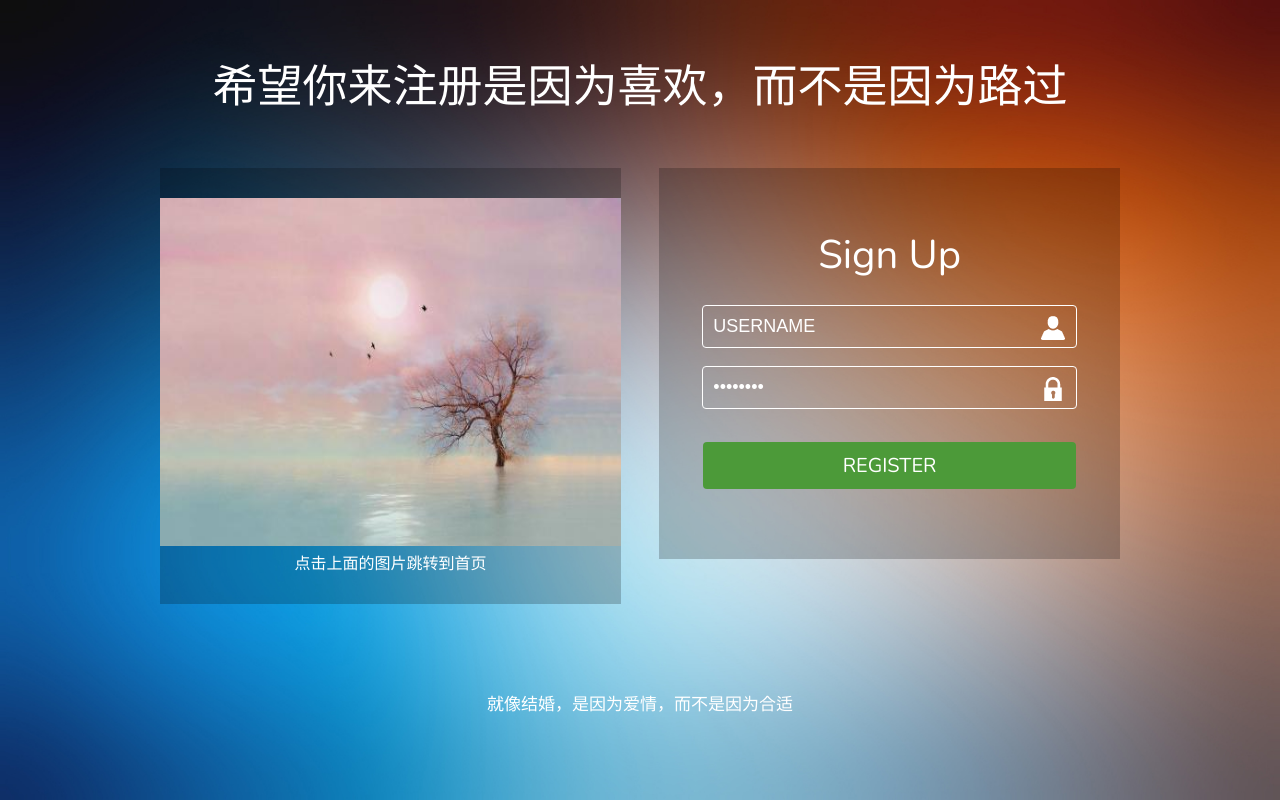
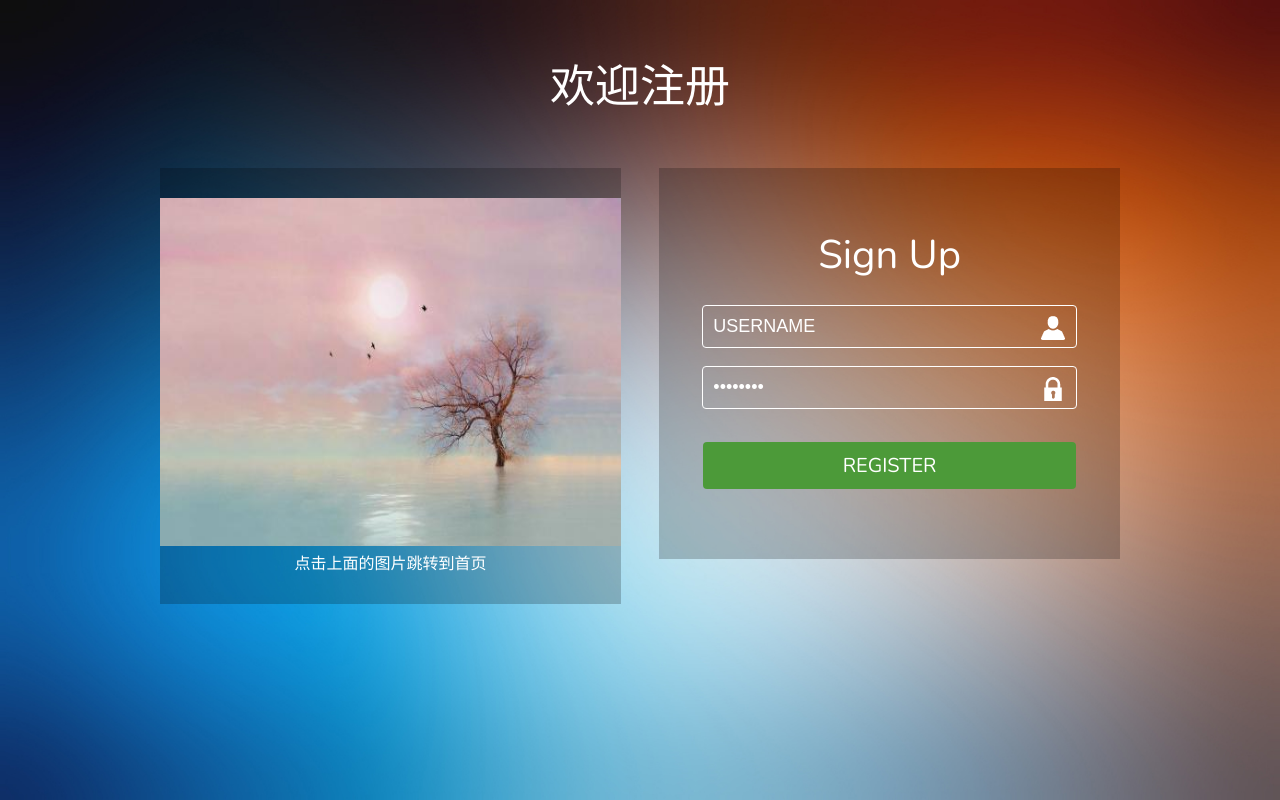
Before and after one commit to FdKing9494/JSPFinal, a Flask app: page /register in a window 1280 px wide. Run offline with Flask 2, Linux system fonts and the light colour scheme; some web fonts are replaced.

Commit message:
注册界面完善

```diff
--- a/templates/register.html
+++ b/templates/register.html
@@ -15,45 +15,48 @@
 <!-- /css files -->
 </head>
 <body>
-<h1>希望你来注册是因为喜欢，而不是因为路过</h1>
-<div class="log">
-	<div class="content1">
-			<a href="index.html"><img src="../static/images/bg.jpg" height="100%" width="100%" style=" width: 600px;height: 348px;top:0;left:0; right:0"/></a>
+<h1>欢迎注册</h1>
+<div class="log container">
+	<div class="content1 row">
+		<a href="/">
+    					<img src="../static/images/bg.jpg" height="100%" width="100%" style=" width: 600px;height: 348px;top:0;left:0; right:0"/>
+					</a>
 			<p style="font-family:'Microsoft Yahei'" align="center" >点击上面的图片跳转到首页</p>
 	</div>
-	<div class="content2">
+
+	<div class="content2 row">
 		<h2>Sign Up</h2>
-		<form>
-			<input type="text" name="userid" value="USERNAME" onfocus="this.value = '';" onblur="if (this.value == '') {this.value = 'NAME AND SURNAME';}">
-            <input type="password" name="psw" value="PASSWORD" onfocus="this.value = '';" onblur="if (this.value == '') {this.value = 'PASSWORD';}">
-			<input type="submit" class="register" value="Register">
+		<form id="fm">
+				<input type="text" id="USERNAME" name="userid" value="USERNAME" onfocus="this.value = '';" onblur="if (this.value == '') {this.value = 'NAME AND SURNAME';}">
+            	<input type="password" id="PASSWORD" name="psw" value="PASSWORD" onfocus="this.value = '';" onblur="if (this.value == '') {this.value = 'PASSWORD';}">
 		</form>
+		<input type="submit" class="register" value="Register" onclick="send();">
 	</div>
 	<div class="clear"></div>
+	<div class="row flex-center"><label id="alert"></label></div>
 </div>
 <div class="footer">
-	<p style="text-align: center">就像结婚，是因为爱情，而不是因为合适</p>
 </div>
 
 </body>
 
 <script type="text/javascript">
-	<!-- push数据到后端方法  -->
+	<!-- 发送数据到后端方法  -->
 	function send()
 	{
 		var json_data = JSON.stringify($('#fm').serializeJSON());
 		console.log(json_data);
 
 		instance = axios.create({
-		headers:{'Content-Type': 'application/json'}
+			headers:{'Content-Type': 'application/json'}
 		});
-		instance.post('/submit',json_data).then(function(response){
-			if(response.data = '')
-				location.reload();
+		instance.post('/register',json_data).then(function(response){
+			if (response.data = '')
+				var isok=1;
 			else
 				$("#alert).html(response.data);
 		}).catch(function(error){
-			$("#alert").html("你已经注册过了，请不要重复注册");
+			$("#alert").html("你已注册，请勿重复注册");
 			});
 	}
 
```
